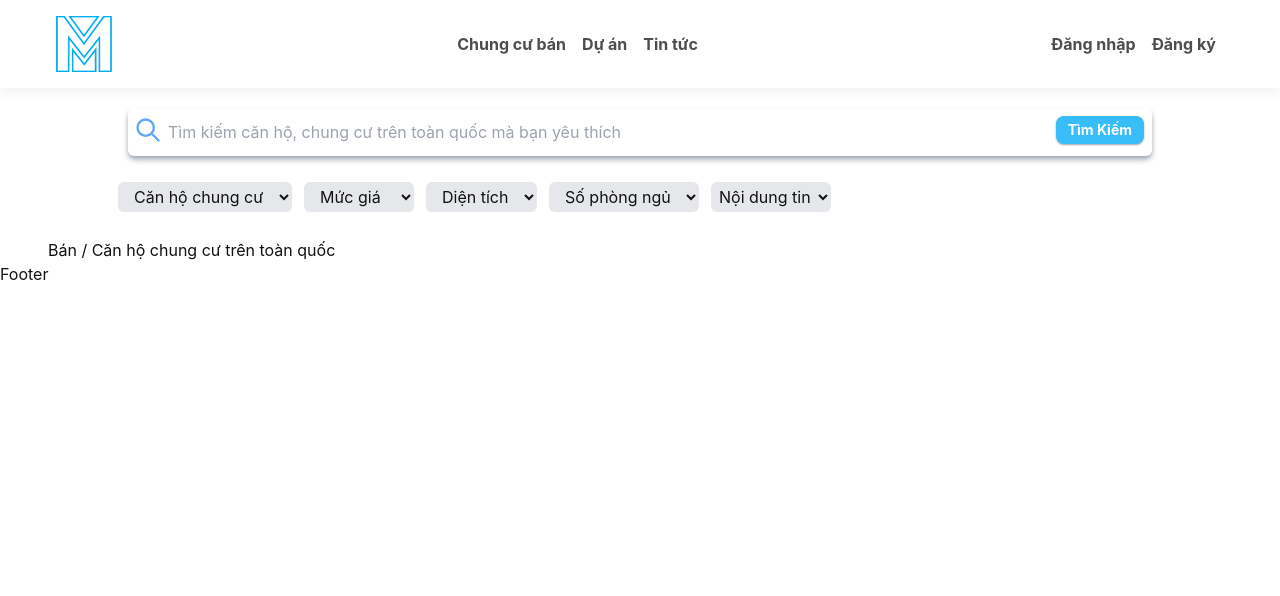
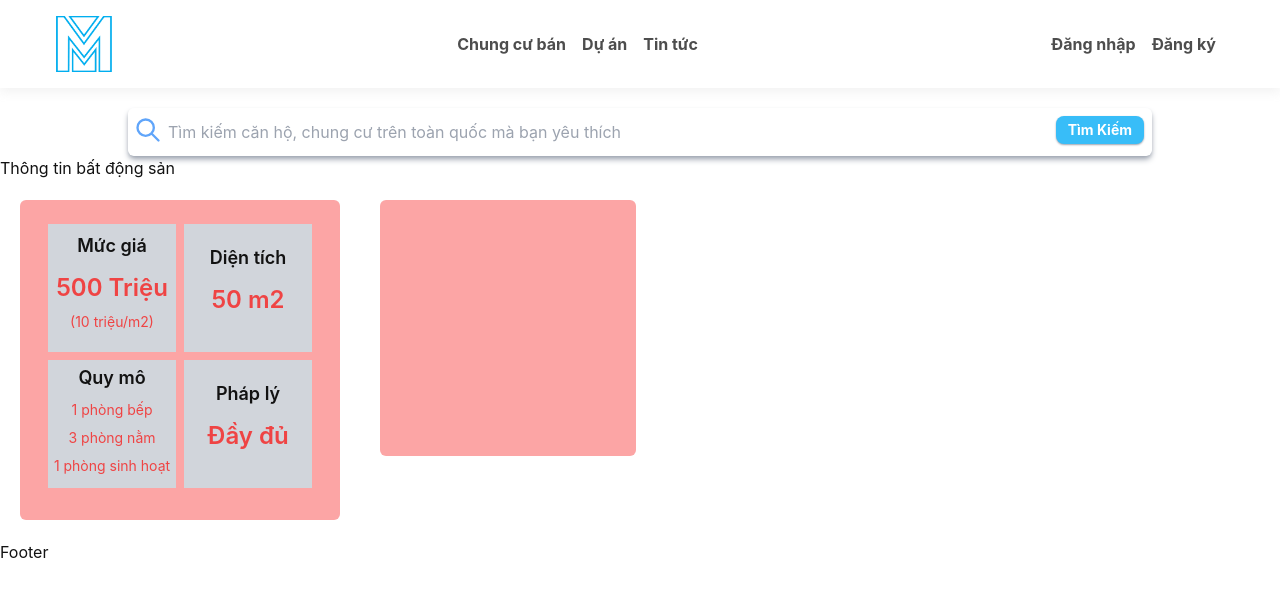
Before and after one commit to yebpls/estate-fe, a React (Create React App) app: page / in a window 1280 px wide. Shown: the top 596 px of the page. Built offline with nearby package versions, Linux system fonts and the light colour scheme; no server answers.

Commit message:
detail page part 1

```diff
--- a/package.json
+++ b/package.json
@@ -13,6 +13,7 @@
     "@testing-library/jest-dom": "^5.17.0",
     "@testing-library/react": "^13.4.0",
     "@testing-library/user-event": "^13.5.0",
+    "antd": "^5.13.3",
     "axios": "^1.6.5",
     "jwt-decode": "^4.0.0",
     "react": "^18.2.0",
--- /dev/null
+++ b/src/components/ApartmentDetail/ApartmentImg.jsx
@@ -0,0 +1,45 @@
+import { Image, Modal } from "antd";
+import React, { useState } from "react";
+
+export default function ApartmentImg() {
+  const [productImages, setProductImages] = useState([
+    "https://mylisting365.co.uk/blog/wp-content/uploads/2014/09/realestateagentuk.jpg",
+    "https://blog.hdestates.com/wp-content/uploads/2020/04/HD-Real-Estate-Photography-scaled.jpg",
+    "https://mylisting365.co.uk/blog/wp-content/uploads/2014/09/realestateagentuk.jpg",
+    "https://blog.hdestates.com/wp-content/uploads/2020/04/HD-Real-Estate-Photography-scaled.jpg",
+  ]);
+  const [isPreviewOpen, setPreviewOpen] = useState(false);
+  const [selectedImageUrl, setSelectedImageUrl] = useState(
+    "https://blog.hdestates.com/wp-content/uploads/2020/04/HD-Real-Estate-Photography-scaled.jpg"
+  );
+
+  return (
+    <div>
+      <div className="w-1/2">
+        <div className="p-2">
+          <Image
+            width="100%"
+            height="50vh"
+            className="object-cover"
+            src={selectedImageUrl}
+          />
+        </div>
+        <div className="flex">
+          {productImages &&
+            productImages.map((item, index) => (
+              <Image
+                key={index}
+                width="100%"
+                height="100%"
+                className="object-cover max-w-[150px] hover:brightness-110 hover:scale-110 duration-100 active:scale-105 active:brightness-100 mx-auto"
+                src={item}
+                preview={false}
+                onClick={() => setSelectedImageUrl(item)}
+                // alt={product.productName}
+              />
+            ))}
+        </div>
+      </div>
+    </div>
+  );
+}
--- /dev/null
+++ b/src/components/ApartmentDetail/ApartmentInfo.jsx
@@ -0,0 +1,42 @@
+import React from "react";
+
+export default function ApartmentInfo() {
+  return (
+    <div>
+      <p>Thông tin bất động sản</p>
+      <div className="flex">
+        <div className="w-80 h-80 rounded-md bg-red-300 m-5 p-4 flex flex-wrap">
+          <div className="w-32 h-32 bg-gray-300 mt-2 mx-auto ml-3 flex flex-col">
+            <p className="font-semibold mx-auto py-2 text-lg">Mức giá</p>
+            <p className="font-semibold text-2xl mx-auto py-1 text-red-500">
+              500 Triệu
+            </p>
+            <p className="text-sm mx-auto py-1 text-red-500">(10 triệu/m2)</p>
+          </div>
+          <div className="w-32 h-32 bg-gray-300 mt-2 mx-auto mr-3 flex flex-col">
+            <p className="font-semibold mx-auto py-2 pt-5 text-lg">Diện tích</p>
+            <p className="font-semibold text-2xl mx-auto py-1 text-red-500">
+              50 m2
+            </p>
+          </div>
+          <div className="w-32 h-32 bg-gray-300 mb-2 mx-auto ml-3 flex flex-col">
+            <p className="font-semibold mx-auto py-1 text-lg">Quy mô</p>
+
+            <p className="text-sm mx-auto py-1 text-red-500">1 phòng bếp</p>
+            <p className="text-sm mx-auto py-1 text-red-500">3 phòng nằm</p>
+            <p className="text-sm mx-auto py-1 text-red-500">
+              1 phòng sinh hoạt
+            </p>
+          </div>
+          <div className="w-32 h-32 bg-gray-300  mb-2 mx-auto mr-3 flex flex-col">
+            <p className="font-semibold mx-auto py-2 pt-5 text-lg">Pháp lý</p>
+            <p className="font-semibold text-2xl mx-auto py-1 text-red-500">
+              Đầy đủ
+            </p>
+          </div>
+        </div>
+        <div className="w-64 h-64 rounded-md bg-red-300 m-5"></div>
+      </div>
+    </div>
+  );
+}
--- /dev/null
+++ b/src/components/ApartmentDetail/ApartmentOverView.jsx
@@ -0,0 +1,32 @@
+import React from "react";
+
+export default function ApartmentOverView() {
+  return (
+    <div>
+      <p className="text-md font-semibold my-5">
+        Mua trực tiếp căn hộ thuộc khu đô thị Kita Gallery, Q. Bình Tân, TPHCM{" "}
+      </p>
+      <div className="flex">
+        <div className=" flex flex-col w-28 h-28 bg-red-300 rounded-lg mr-10">
+          <p className="font-semibold mx-auto py-2 text-sm">Mức giá</p>
+          <p className="font-semibold mx-auto py-1 text-red-500">500 Triệu</p>
+          <p className="text-sm mx-auto py-1 text-red-500">(10 triệu/m2)</p>
+        </div>
+        <div className=" flex flex-col w-28 h-28 bg-red-300 rounded-lg mr-10">
+          <p className="font-semibold mt-auto mx-auto py-1 text-sm">
+            Diện tích
+          </p>
+          <p className="font-semibold mb-auto mx-auto py-1 text-red-500">
+            50 m2
+          </p>
+        </div>
+        <div className=" flex flex-col w-28 h-28 bg-red-300 rounded-lg mr-10">
+          <p className="font-semibold mx-auto py-2 text-sm">Quy mô</p>
+          <p className="text-sm mx-auto text-red-500">1 phòng bếp</p>
+          <p className="text-sm mx-auto text-red-500">3 phòng nằm</p>
+          <p className="text-sm mx-auto text-red-500">1 phòng sinh hoạt</p>
+        </div>
+      </div>
+    </div>
+  );
+}
--- /dev/null
+++ b/src/components/ApartmentDetail/ProjectDescription.jsx
@@ -0,0 +1,34 @@
+import React from "react";
+
+export default function ProjectDescription() {
+  return (
+    <div className="w-full bg-white rounded-md p-3">
+      <p className="text-red-500 font-semibold p-1">Thông tin mô tả</p>
+      <p className="text-sm p-1">
+        Chủ đầu tư Kita Gallery luôn luôn hướng đến mục tiêu tốt nhất cho khách
+        hàng về các căn hộ cao cấp, sang trọng ở đường Võ Văn Kiệt, Q. Bình Tân
+        (TP.HCM) với nhiều ưu đãi hấp dẫn, hỗ trợ sổ đỏ...
+      </p>
+      <p className="font-semibold p-1">
+        Giá gốc các căn hộ của chủ đầu tư Kita Gallery
+      </p>
+      <p className="text-sm p-1">
+        Căn 1 phòng ngủ: 10 triệu/m2 (khoảng 30m2 - 300 triệu)
+      </p>
+      <p className="text-sm p-1">
+        Căn 2 phòng ngủ: 15 triệu/m2 (khoảng 50m2 - 750 triệu)
+      </p>
+      <p className="text-sm p-1">
+        Căn 3 phòng ngủ: 20 triệu/m2 (khoảng 80m2 - 1,6 tỷ)
+      </p>
+      <p className="font-semibold p-1">Tiến độ thanh toán chuẩn</p>
+      <p className="text-sm p-1">
+        Đặt cọc giữ chỗ với Kita Gallery: 500 triệu VNĐ
+      </p>
+      <p className="text-sm p-1">
+        30 ngày sau có thông báo của Kita Gallery, sẽ thanh toán 30% giá trị căn
+        hộ + hợp đồng mua bán
+      </p>
+    </div>
+  );
+}
--- /dev/null
+++ b/src/components/ApartmentDetail/UploaderDetail.jsx
@@ -0,0 +1,33 @@
+import React from "react";
+import { Link } from "react-router-dom";
+
+export default function UploaderDetail() {
+  return (
+    <div>
+      <div className="w-48 h-72 m-5 block text-center bg-orange-300">
+        <div className="p-3 pt-5">
+          <img
+            className="mx-auto"
+            src={"../public/images/hochiminh.jpg"}
+            alt="Description of your image"
+            style={{ width: 43, height: 40 }}
+          />
+        </div>
+        <p className="font-semibold text-sm p-1">Được đăng bởi</p>
+        <p className="text-lg">investor name</p>
+        <button className="bg-red-500 text-white rounded-md p-1 m-1 px-2 font-semibold border-none">
+          Hiện số điện thoại
+        </button>
+        <Link to="" className="p-1 px-2 font-semibold">
+          Gửi qua email
+        </Link>
+        <Link to="" className="p-1 px-2 font-semibold">
+          Liên hệ qua Zalo
+        </Link>
+        <Link to="" className="p-1 px-2 font-semibold">
+          Gọi điện thoại
+        </Link>
+      </div>
+    </div>
+  );
+}
--- /dev/null
+++ b/src/pages/ApartmentDetail.jsx
@@ -0,0 +1,20 @@
+import { Card } from "antd";
+import React from "react";
+import SearchBar from "../components/SearchPage/SearchBar";
+import ApartmentImg from "../components/ApartmentDetail/ApartmentImg";
+import ProjectDescription from "../components/ApartmentDetail/ProjectDescription";
+import ApartmentOverView from "../components/ApartmentDetail/ApartmentOverView";
+import ApartmentInfo from "../components/ApartmentDetail/ApartmentInfo";
+
+export default function ApartmentDetail() {
+  return (
+    <div>
+      <SearchBar />
+      {/* <UploaderDetail /> */}
+      {/* <ApartmentImg /> */}
+      {/* <ProjectDescription /> */}
+      {/* <ApartmentOverView /> */}
+      <ApartmentInfo />
+    </div>
+  );
+}
--- a/src/pages/HomePage.jsx
+++ b/src/pages/HomePage.jsx
@@ -6,6 +6,7 @@ import Project from "../components/HomePage/Project";
 import RemarkableProject from "../components/HomePage/RemarkableProject";
 import ProjectByLocation from "../components/HomePage/ProjectByLocation";
 import SearchPage from "./SearchPage";
+import ApartmentDetail from "./ApartmentDetail";
 
 function HomePage() {
   return (
@@ -14,7 +15,8 @@ function HomePage() {
       <Project />
       <RemarkableProject />
       <ProjectByLocation /> */}
-      <SearchPage />
+      {/* <SearchPage /> */}
+      <ApartmentDetail />
     </div>
   );
 }
```
Also changed, not shown: public/images/avatar.jpg (added), 1 other file (tests, documents, lock files or other folders).
